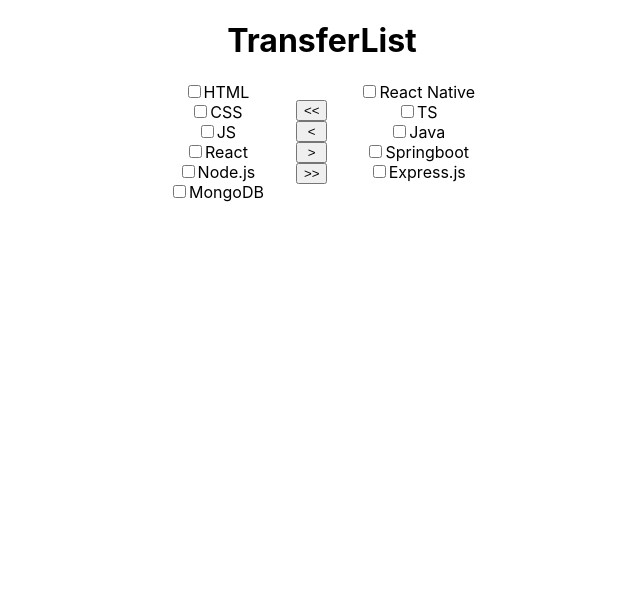
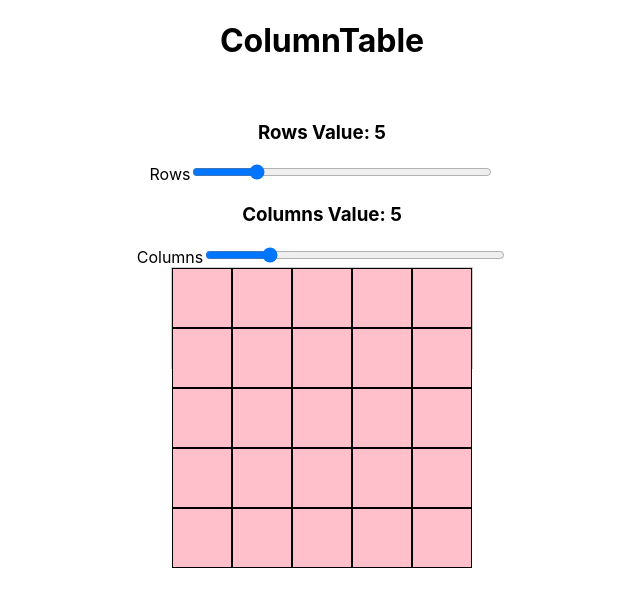
Before and after one commit to D1sha-Singh/frontend-mini-challenges, a React (Create React App) app: page / in a window 1280 px wide. Shown: the top 606 px of the page, without its empty margins (318-958 px from the left). Built offline with nearby package versions, Linux system fonts and the light colour scheme.

Commit message:
column table

```diff
--- a/src/App.js
+++ b/src/App.js
@@ -7,6 +7,7 @@ import StringTransformers from './components/StringTransformers';
 import ColorSpotter from './components/ColorSpotter';
 import Snackbar from './components/Snackbar';
 import TransferList from './components/TransferList';
+import ColumnTable from './components/ColumnTable';
 
 function App() {
   return (
@@ -18,7 +19,8 @@ function App() {
       {/* <StringTransformers /> */}
       {/* <ColorSpotter /> */}
       {/* <Snackbar /> */}
-      <TransferList />
+      {/* <TransferList /> */}
+      <ColumnTable />
     </div>
   );
 }
--- /dev/null
+++ b/src/components/ColumnTable.js
@@ -0,0 +1,74 @@
+import React, { useEffect, useState } from "react";
+
+const ColumnTable = () => {
+  const [rows, setRows] = useState(5); // default value
+  const [columns, setColumns] = useState(5); // default value
+  const [grid, setGrid] = useState(new Array(rows * columns).fill(" "));
+
+  useEffect(() => {
+    setGrid(new Array(rows * columns).fill(" "));
+  }, [rows, columns]);
+
+  const styleGrid = {
+    display: "flex",
+    flexWrap: "wrap",
+    width: "400px", // responsive width
+    height: "100px",
+    maxWidth: `${columns * 60}px`, // controls overall grid size
+    margin: "0 auto",
+    border: "1px solid #ccc",
+  };
+
+  const styleCell = {
+    width: `${100 / columns}%`,
+    // height: `${100 / rows}%`,
+    backgroundColor: "pink",
+    boxSizing: "border-box",
+    display: "flex",
+    alignItems: "center",
+    justifyContent: "center",
+    aspectRatio: "1 / 1",
+    border: "1px solid #000"
+  };
+
+  return (
+    <div>
+      <h1>ColumnTable</h1>
+      <div style={{ padding: "20px" }}>
+        <h3>Rows Value: {rows}</h3>
+        <span>
+          <label htmlFor="rows">Rows</label>
+          <input
+            type="range"
+            min="0"
+            max="25"
+            step="5"
+            value={rows}
+            onChange={(e) => setRows(e.target.value)}
+            style={{ width: "300px" }}
+          />
+        </span>
+        <span>
+          <h3>Columns Value: {columns}</h3>
+          <label htmlFor="columns">Columns</label>
+          <input
+            type="range"
+            min="0"
+            max="25"
+            step="5"
+            value={columns}
+            onChange={(e) => setColumns(e.target.value)}
+            style={{ width: "300px" }}
+          />
+        </span>
+        <div style={styleGrid}>
+          {grid.map((_, i) => (
+            <div key={i.toString()} style={styleCell} />
+          ))}
+        </div>
+      </div>
+    </div>
+  );
+};
+
+export default ColumnTable;
```
